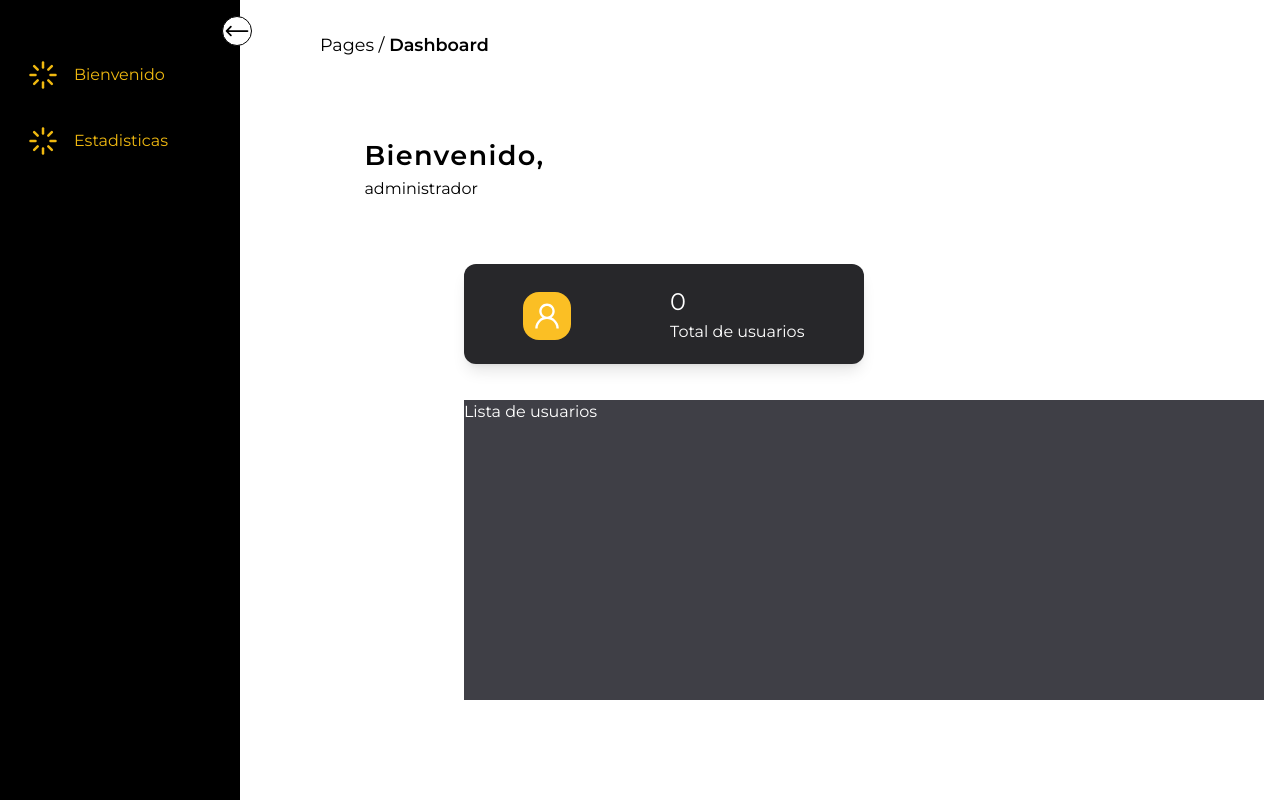
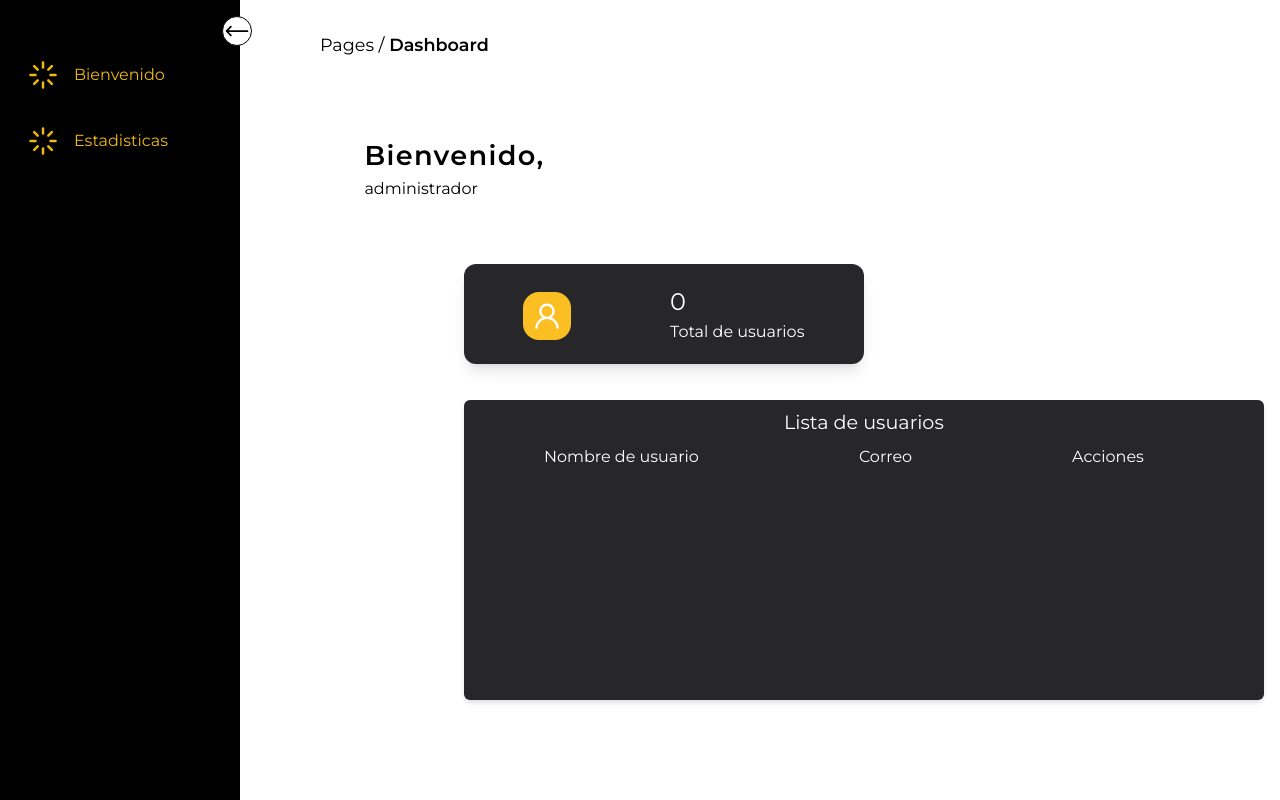
Before and after one commit to JAASM1/FitZone, a React (Create React App) app: page /Bienvenida in a window 1280 px wide. Built offline with nearby package versions, Linux system fonts and the light colour scheme.

Commit message:
Dashboard

```diff
--- a/src/components/Dashboard/welcome.js
+++ b/src/components/Dashboard/welcome.js
@@ -26,13 +26,23 @@ function Dashboard(){
                     </div>
                 </div>
 
-                <div className="w-[800px] bg-zinc-700 absolute h-[300px] left-[90%] top-[50%]">
-                    <div className="text-white">
+                <div className="w-[800px] bg-zinc-800 absolute h-[300px] left-[90%] top-[50%] rounded-md shadow-md">
+                    <div className="text-white p-2 text-center text-[1.2rem]">
                         Lista de usuarios
                     </div>
 
-                    <div>
-
+                    <div className="w-[600px] h-[200px] absolute left-[10%] flex flex-row justify-between text-white">
+                        <div>
+                            Nombre de usuario
+                        </div>
+                        <div>
+                            Correo
+                        </div>
+                        <div>
+                            <div>
+                                Acciones
+                            </div>
+                        </div>
                     </div>
                 </div>
 
```
